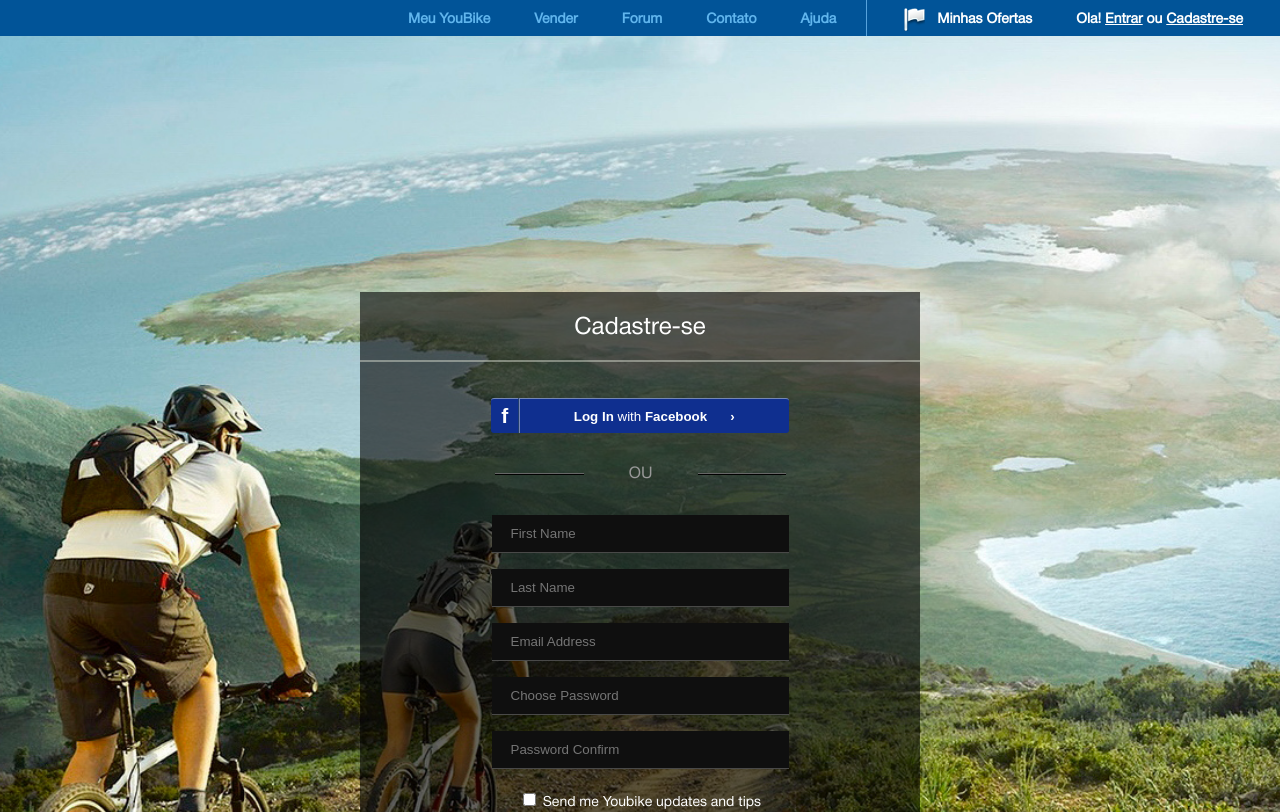
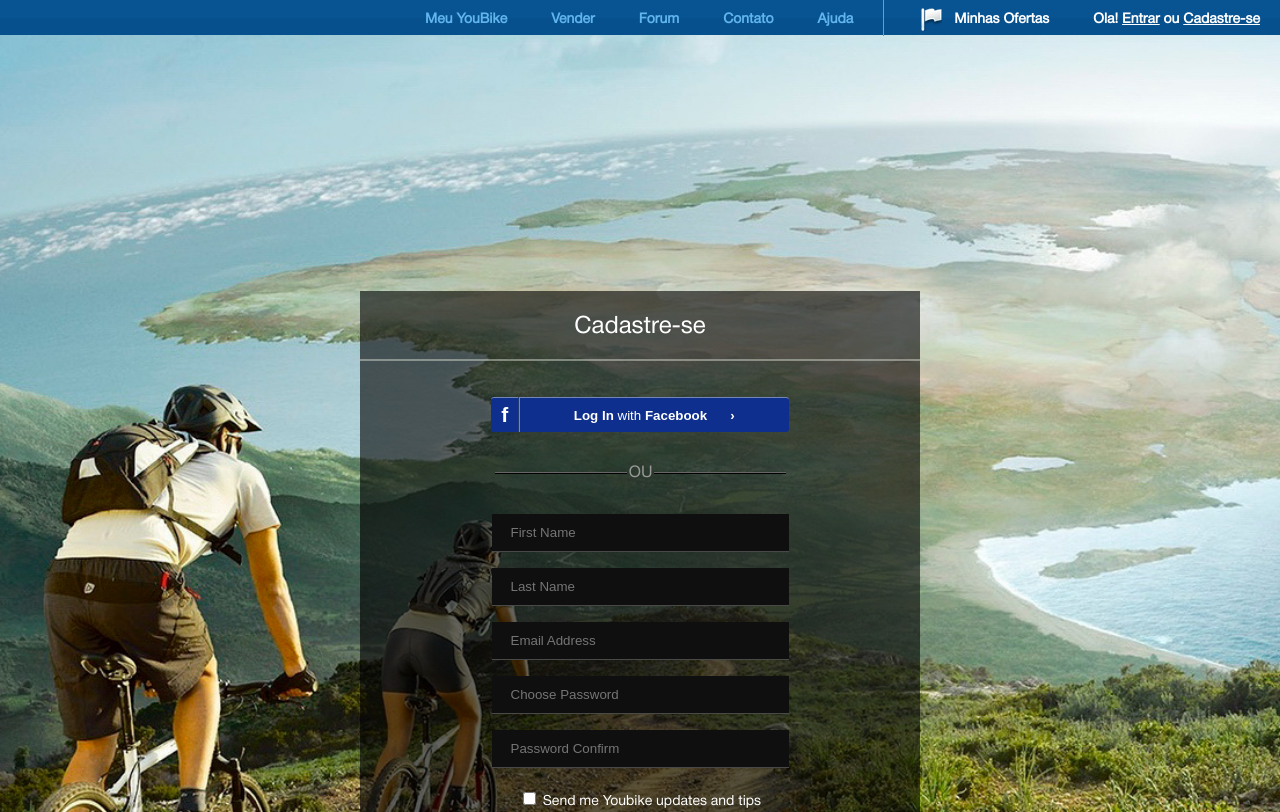
Before and after one commit to aleksandrguzhyk/aleksandrguzhyk.github.io, a plain HTML site: page GoIt/HW5/HW5.html in a window 1280 px wide. Shown: the top 812 px of the page. Drawn offline with Linux system fonts and the light colour scheme; files whose address does not match are found by name.

Commit message:
change menu. And lines in the form

```diff
--- a/GoIt/HW5/HW5.html
+++ b/GoIt/HW5/HW5.html
@@ -11,11 +11,10 @@
 
    <div class="wraper">
 
+    <div class="wraper1">
         <div class="menu">
             <ul class="main_menu">
-            <div class="wraper1">
 
-            </div>
             <!-- <li class="wraper1"></li> -->
                 <li class="left"><a href="#">Meu YouBike</a></li>
                 <li class="left"><a href="#">Vender</a></li>
@@ -25,6 +24,7 @@
                 <li class="right"><a href="#"><span><img src="img/flag.png" alt="" /></span>Minhas Ofertas</a></li>
                 <li class="right1"><a href="#">Ola! <u>Entrar</u> ou <u>Cadastre-se</u></a></li>
             </ul>
+        </div>
     </div>
 
       <div id="form">
--- a/GoIt/HW5/css/style.css
+++ b/GoIt/HW5/css/style.css
@@ -12,12 +12,7 @@ body {
 
 /*MENU*/
 .menu {
-    width: 100%;
-    /*height: 100%;*/
-    background-image: url(../img/bg.jpg);
-    background-size: cover;
-    visibility: visible;
-    position: relative;
+    float: right;
     display: block;
     line-height: 36px;
     font-weight: bold;
@@ -29,9 +24,16 @@ body {
     float: left;
 }
 .wraper1 {
-    float: left;
-    width: 30%;
+    margin: 0 auto;
+    width: 100%;
     height: 35px;
+    /* Permalink - use to edit and share this gradient: http://colorzilla.com/gradient-editor/#085392+0,085392+50,07508e+51,07508e+100 */
+    background: #085392; /* Old browsers */
+background: -moz-linear-gradient(top,  #085392 0%, #085392 50%, #07508e 51%, #07508e 100%); /* FF3.6-15 */
+background: -webkit-linear-gradient(top,  #085392 0%,#085392 50%,#07508e 51%,#07508e 100%); /* Chrome10-25,Safari5.1-6 */
+background: linear-gradient(to bottom,  #085392 0%,#085392 50%,#07508e 51%,#07508e 100%); /* W3C, IE10+, FF16+, Chrome26+, Opera12+, Safari7+ */
+filter: progid:DXImageTransform.Microsoft.gradient( startColorstr='#085392', endColorstr='#07508e',GradientType=0 ); /* IE6-9 */
+
 }
 .main_menu li {
     position: relative;
@@ -187,7 +189,7 @@ span {
     content: "";
     display: inline-block;
     vertical-align: middle;
-    width: 70%;
+    width: 85%;
     height: 2px;
     position: relative;
     /* Permalink - use to edit and share this gradient: http://colorzilla.com/gradient-editor/#666666+0,666666+50,000000+51,000000+100 */
```
Lines whose indentation alone changed are shown as unchanged.
